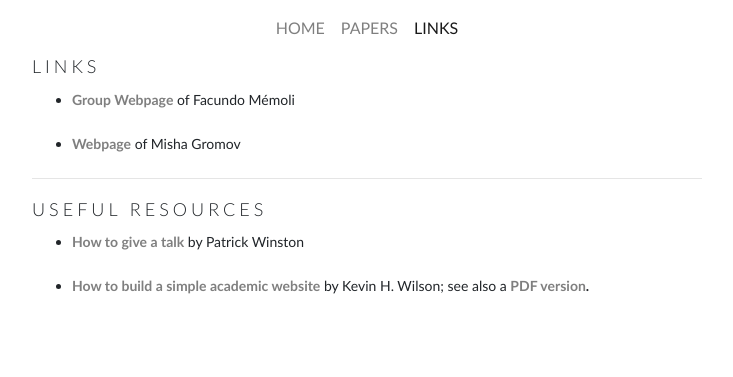
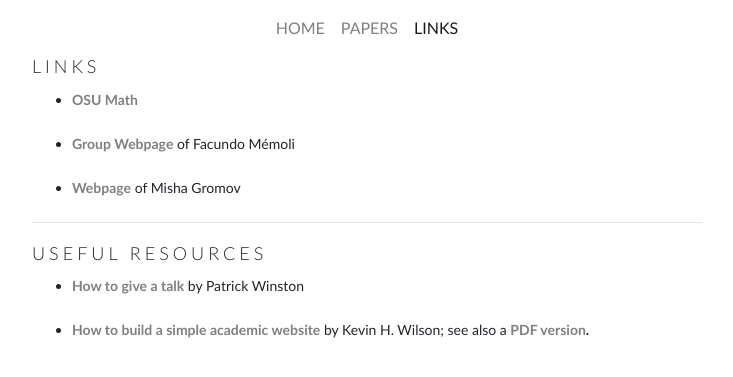
Before and after one commit to ZhengchaoW/ZhengchaoW.github.io, a Jekyll site: the page built from links.html, in a window 1280 px wide. Shown: the top 377 px of the page, without its empty margins (273-1006 px from the left). Built offline with Jekyll 4.4.1, drawn with Linux system fonts in a browser that asks for light colours.

Commit message:
Update links.html

```diff
--- a/links.html
+++ b/links.html
@@ -9,20 +9,17 @@ opengraph:
   <section>
       <h2>Links</h2>
       <ul>
-      <li>
-      <p><a href="https://ndag.github.io">Group Webpage</a> of Facundo Mémoli</p></li>
-      <li><p><a href="https://www.ihes.fr/~gromov/">Webpage</a> of Misha Gromov</p>
-      </li>
+      <li><p><a href="https://math.osu.edu">OSU Math</p></li>
+      <li><p><a href="https://ndag.github.io">Group Webpage</a> of Facundo Mémoli</p></li>
+      <li><p><a href="https://www.ihes.fr/~gromov/">Webpage</a> of Misha Gromov</p></li>
       </ul
   </section>
-        <hr>
+  <hr>
   <section>
       <h2>Useful Resources</h2>
       <ul>
-      <li>
-      <p><a href="https://www.youtube.com/watch?v=Unzc731iCUY">How to give a talk</a> by Patrick Winston</p></li>
-      <li><p><a href="https://www.youtube.com/watch?v=RF9kx8PPt_s">How to build a simple academic website</a> by Kevin H. Wilson; see also a <a href="https://kevinhayeswilson.com/website.pdf">PDF version<a>. </p>
-      </li>
+      <li><p><a href="https://www.youtube.com/watch?v=Unzc731iCUY">How to give a talk</a> by Patrick Winston</p></li>
+      <li><p><a href="https://www.youtube.com/watch?v=RF9kx8PPt_s">How to build a simple academic website</a> by Kevin H. Wilson; see also a <a href="https://kevinhayeswilson.com/website.pdf">PDF version<a>. </p></li>
       </ul
   </section>
 </div>
```
